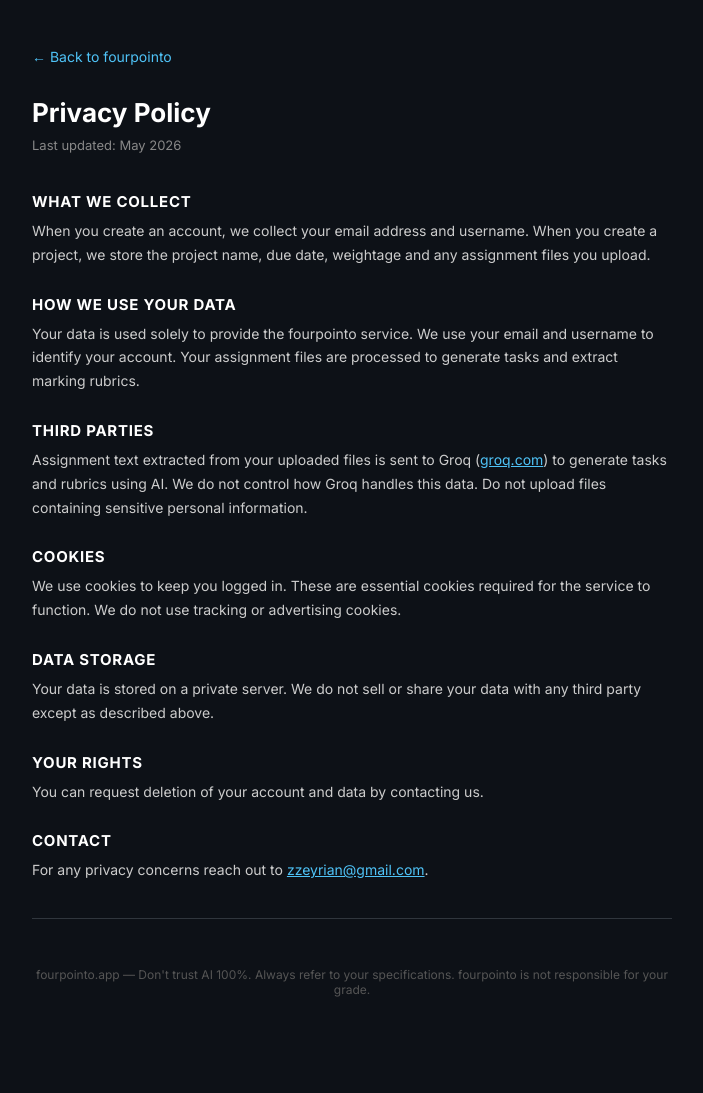
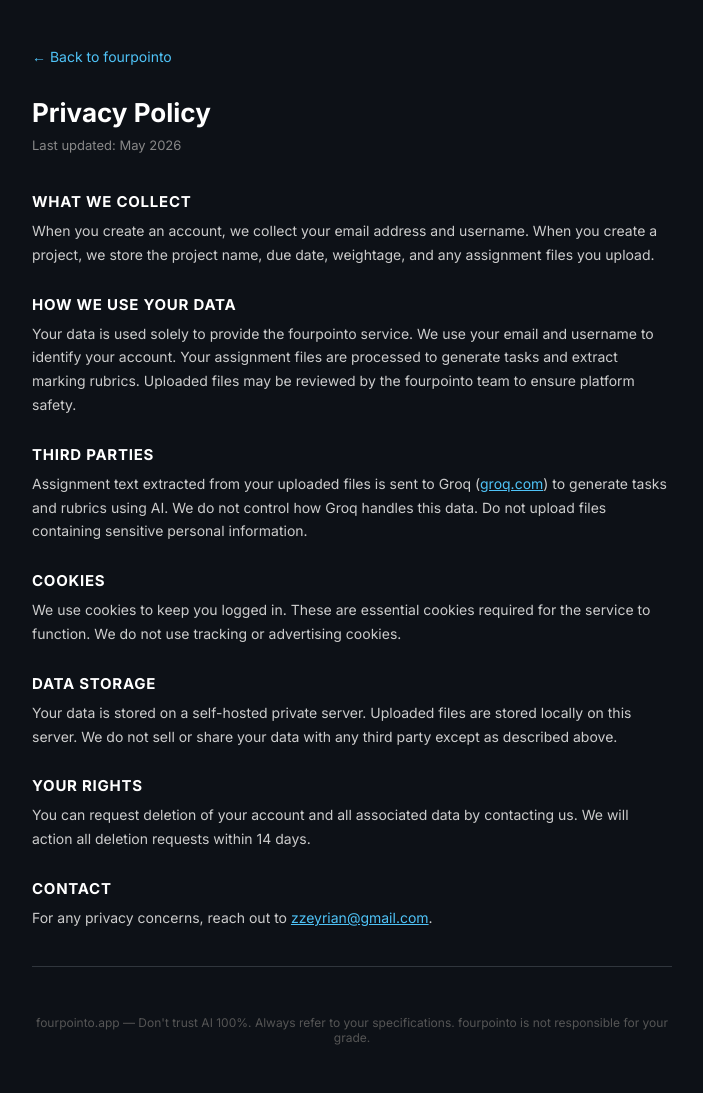
Before and after one commit to Zeyrian/fourpointo, a Flask app: page /privacy in a window 1280 px wide. Shown: the whole page, without its empty margins (288-991 px from the left). Before the commit the page ends 997 px from the top, so only its background shows below. Run offline with Flask 3, Linux system fonts and the light colour scheme.

Commit message:
Privacy Policy Update

```diff
--- a/templates/privacy.html
+++ b/templates/privacy.html
@@ -79,12 +79,12 @@
 
     <div class="section">
       <h2>What we collect</h2>
-      <p>When you create an account, we collect your email address and username. When you create a project, we store the project name, due date, weightage and any assignment files you upload.</p>
+      <p>When you create an account, we collect your email address and username. When you create a project, we store the project name, due date, weightage, and any assignment files you upload.</p>
     </div>
 
     <div class="section">
       <h2>How we use your data</h2>
-      <p>Your data is used solely to provide the fourpointo service. We use your email and username to identify your account. Your assignment files are processed to generate tasks and extract marking rubrics.</p>
+      <p>Your data is used solely to provide the fourpointo service. We use your email and username to identify your account. Your assignment files are processed to generate tasks and extract marking rubrics. Uploaded files may be reviewed by the fourpointo team to ensure platform safety.</p>
     </div>
 
     <div class="section">
@@ -99,17 +99,17 @@
 
     <div class="section">
       <h2>Data storage</h2>
-      <p>Your data is stored on a private server. We do not sell or share your data with any third party except as described above.</p>
+      <p>Your data is stored on a self-hosted private server. Uploaded files are stored locally on this server. We do not sell or share your data with any third party except as described above.</p>
     </div>
 
     <div class="section">
       <h2>Your rights</h2>
-      <p>You can request deletion of your account and data by contacting us.</p>
+      <p>You can request deletion of your account and all associated data by contacting us. We will action all deletion requests within 14 days.</p>
     </div>
 
     <div class="section">
       <h2>Contact</h2>
-      <p>For any privacy concerns reach out to <a href="mailto:zzeyrian@gmail.com">zzeyrian@gmail.com</a>.</p>
+      <p>For any privacy concerns, reach out to <a href="mailto:zzeyrian@gmail.com">zzeyrian@gmail.com</a>.</p>
     </div>
 
     <hr>
```
